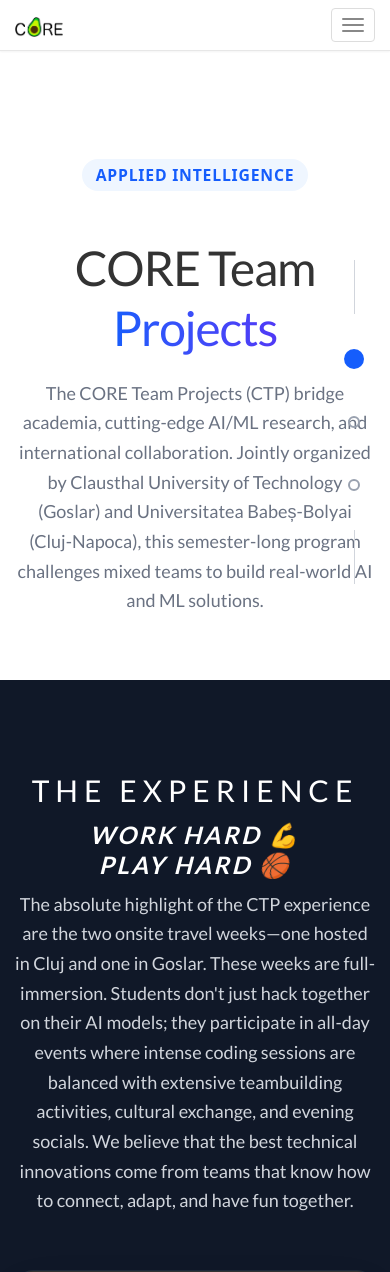
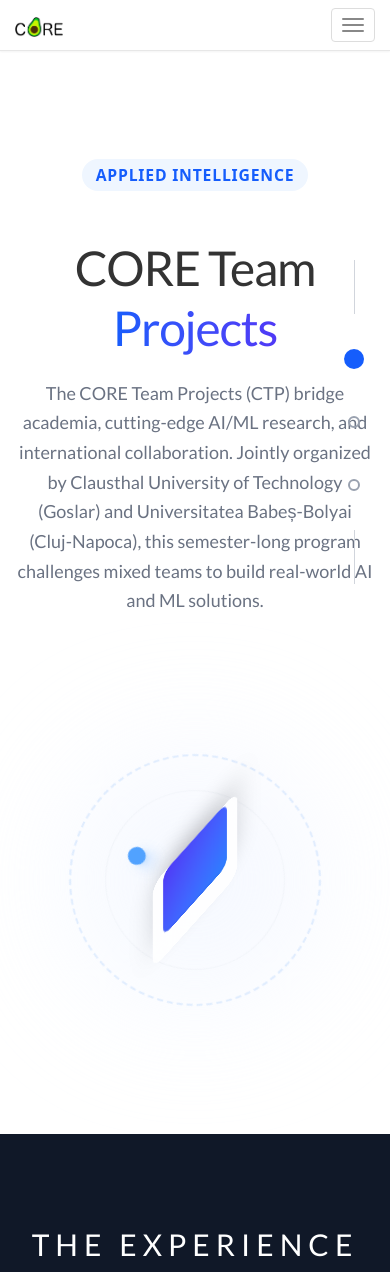
Before and after one commit to bartelt-lab/bartelt-lab.github.io, a React (Vite) app: page /#/core-team-projects in a window 390 px wide. Shown: the top 1272 px of the page. Built offline with nearby package versions, Linux system fonts and the light colour scheme; grey boxes are pictures that could not be loaded.

Commit message:
Finalize: hero animation + RightSidebar responsive behavior (per user request)

```diff
--- a/src/pages/CoreTeamProjects.jsx
+++ b/src/pages/CoreTeamProjects.jsx
@@ -127,7 +127,7 @@
 
                         {/* Interactive Abstract Visual (hidden on small screens) */}
                         <motion.div
-                            className="hidden md:flex md:w-1/2 relative justify-center perspective-1000 h-[400px] items-center"
+                            className="flex w-full md:w-1/2 relative justify-center perspective-1000 h-[400px] items-center"
                             initial={{ opacity: 0 }}
                             animate={{ opacity: 1 }}
                             transition={{ duration: 1, delay: 0.2 }}
@@ -168,13 +168,14 @@
                                     <motion.div
                                         animate={{ rotate: 360 }}
                                         transition={{ duration: 8, ease: "linear", repeat: Infinity }}
-                                        className="absolute inset-[-40px] pointer-events-none"
+                                        className="absolute inset-0 pointer-events-none"
                                     >
                                         <div className="w-4 h-4 bg-blue-400 rounded-full shadow-lg shadow-blue-400/50 absolute top-0 left-1/2 -translate-x-1/2"></div>
                                     </motion.div>
                                 </div>
                             </motion.div>
                         </motion.div>
+
 
                     </div>
                 </div>
```
